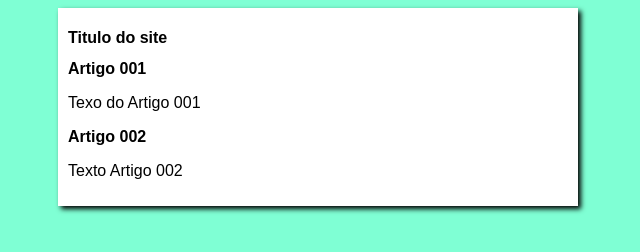
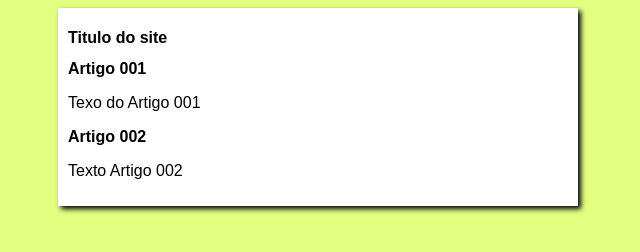
Before and after one commit to roberque/projeto-site, a plain HTML site: page index.html in a window 1280 px wide. Shown: the whole page, without its empty margins (322-962 px from the left). Drawn offline with Linux system fonts and the light colour scheme.

Commit message:
alterado color

```diff
--- a/estilos/style.css
+++ b/estilos/style.css
@@ -4,7 +4,7 @@
 }
 
 body {
-    background-color: aquamarine;
+    background-color: rgb(227, 255, 127);
 
 }
 
```
